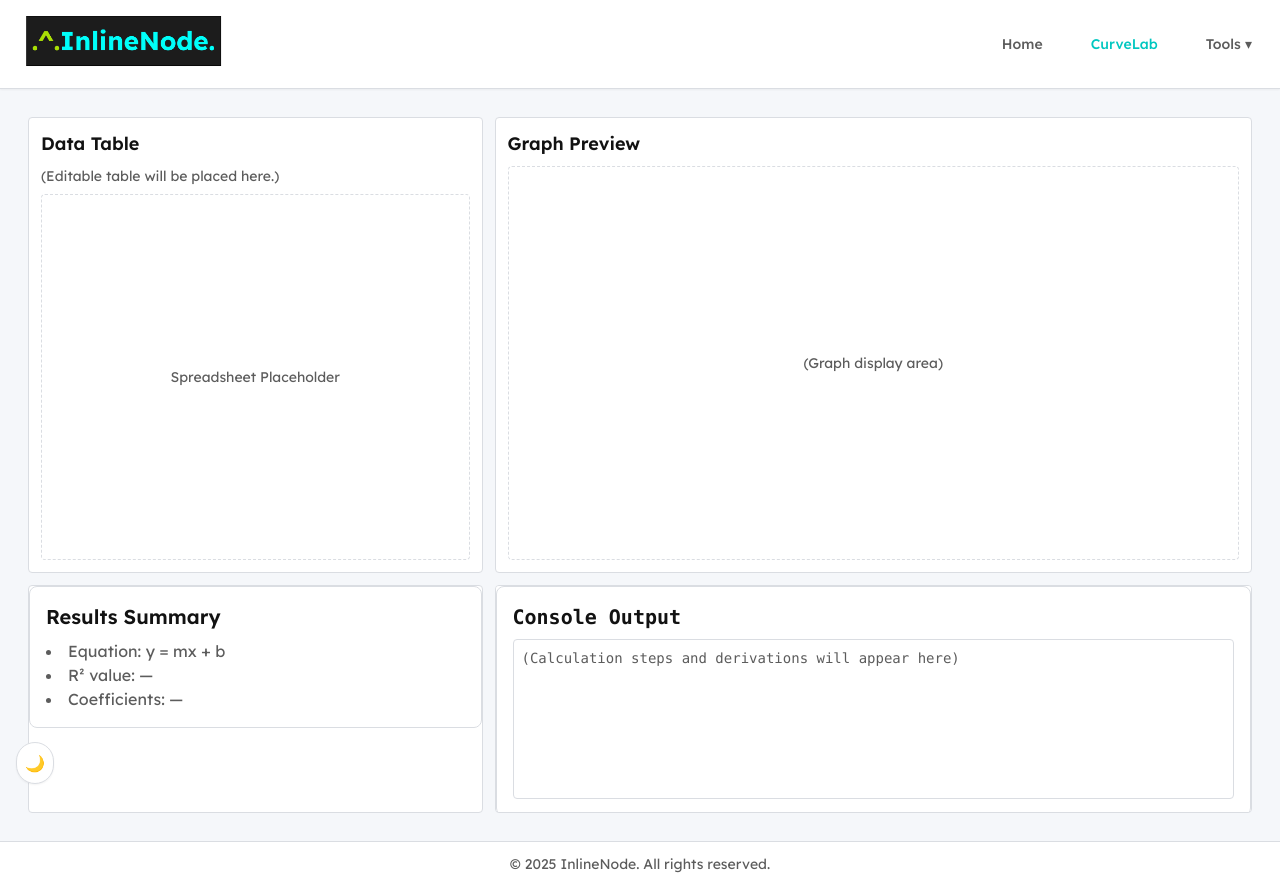
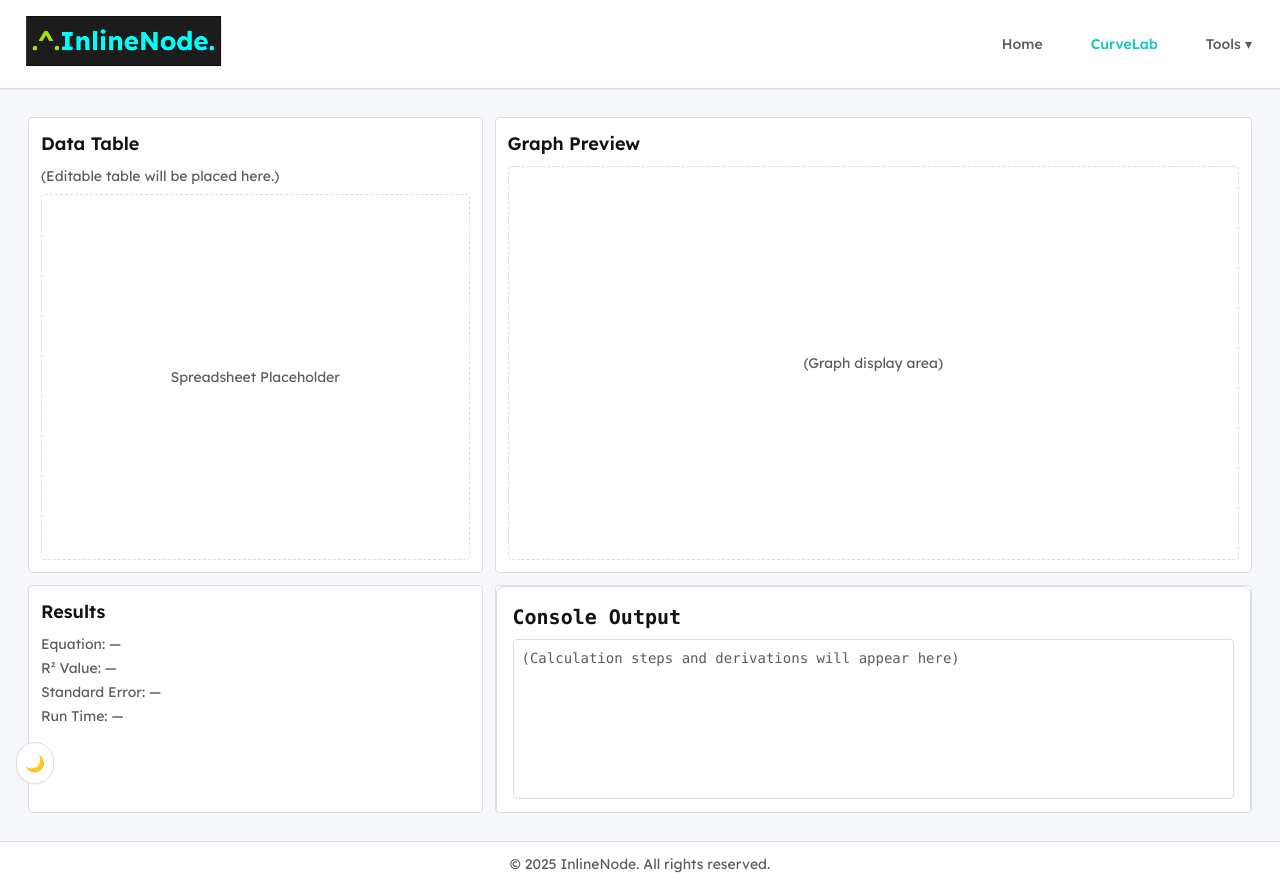
Before and after one commit to inline-node/inlinenode, a React (Vite) app: page /curvelab in a window 1280 px wide. Built offline with nearby package versions, Linux system fonts and the light colour scheme.

Commit message:
Update OutputSummary.jsx
layout update.

```diff
--- a/src/pages/curvelab/OutputSummary.jsx
+++ b/src/pages/curvelab/OutputSummary.jsx
@@ -1,11 +1,12 @@
 export default function OutputSummary() {
   return (
-    <section className="border border-border dark:border-darkBorder rounded-lg p-4">
-      <h2 className="text-xl font-semibold mb-2">Results Summary</h2>
-      <ul className="list-disc list-inside text-textDim dark:text-darkTextDim">
-        <li>Equation: y = mx + b</li>
-        <li>R² value: —</li>
-        <li>Coefficients: —</li>
+    <section className="p-3 h-full flex flex-col">
+      <h2 className="text-lg font-semibold mb-2">Results</h2>
+      <ul className="text-textDim dark:text-darkTextDim text-sm space-y-1">
+        <li>Equation: —</li>
+        <li>R² Value: —</li>
+        <li>Standard Error: —</li>
+        <li>Run Time: —</li>
       </ul>
     </section>
   );
```
